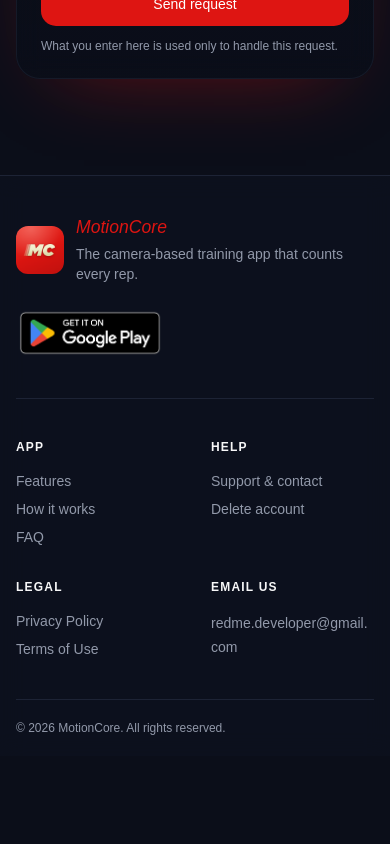
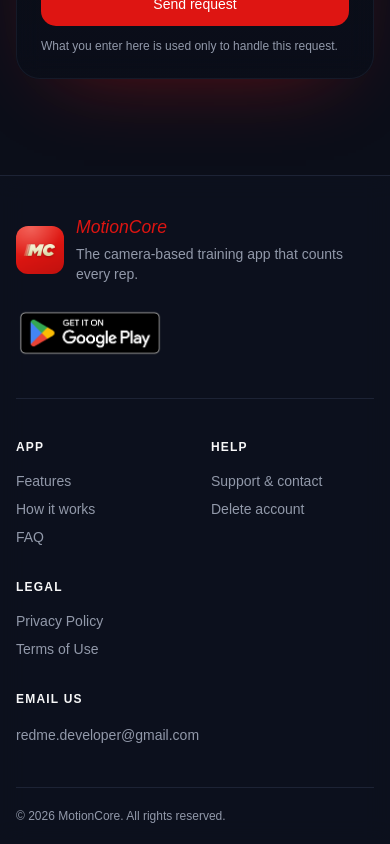
Before and after one commit to MotionCoreDev/web, a Next.js app in the folder apps/landing-page/: page /en/delete-account in a window 390 px wide. Shown: the part 2280-3124 px from the top of the page. Before the commit the page ends 3036 px from the top, so only its background shows below. Built offline with nearby package versions, Linux system fonts and the light colour scheme; a web font is replaced by a local one.

Commit message:
fix(web): keep the footer email address on one line on phones
In the two-column phone layout the address broke after "gmail."; the contact column now spans both columns below md.

```diff
--- a/apps/landing-page/src/components/site/site-footer.tsx
+++ b/apps/landing-page/src/components/site/site-footer.tsx
@@ -68,9 +68,9 @@
                             </ul>
                         </div>
                     ))}
-                    <div>
+                    <div className="col-span-2 md:col-span-1">
                         <h3 className="mb-4 text-xs font-semibold uppercase tracking-widest text-foreground">{common.emailUs}</h3>
-                        <a href={`mailto:${BRAND_CONFIG.email}`} className="break-all text-sm text-muted-foreground transition-colors hover:text-foreground">
+                        <a href={`mailto:${BRAND_CONFIG.email}`} className="break-words text-sm text-muted-foreground transition-colors hover:text-foreground">
                             {BRAND_CONFIG.email}
                         </a>
                     </div>
```
